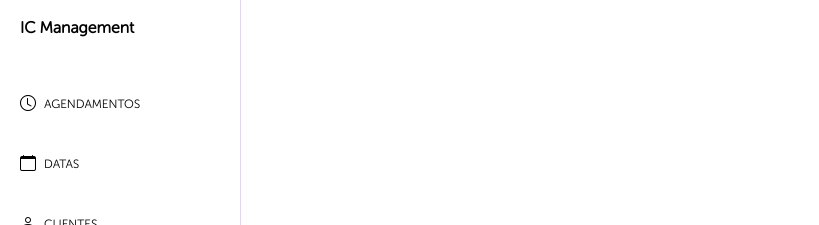
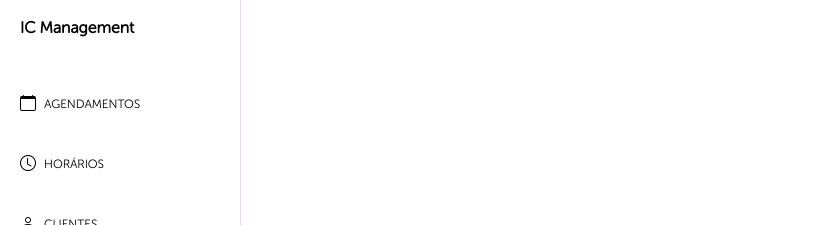
Before and after one commit to gabrielscapim/frontend-management-schedule-your-beauty, a React (Vite) app: page / in a window 1280 px wide. Shown: the top 225 px of the page, without its empty margins (0-819 px from the left). Built offline with nearby package versions, Linux system fonts and the light colour scheme.

Commit message:
feat: side bar for dates route

```diff
--- a/src/components/SideBar/index.tsx
+++ b/src/components/SideBar/index.tsx
@@ -16,23 +16,23 @@ function SideBar() {
           href="/agendamentos"
           style={ location.includes('agendamentos') ? navLocationStyle : {} }
         >
-          <i className="bi bi-clock"> </i>
+          <i className="bi bi-calendar"> </i>
           <h5>
             AGENDAMENTOS
           </h5>
         </a>
         <a
-          href="/"
-          style={ location.includes('gerenciar-datas') ? navLocationStyle : {} }
+          href="/datas"
+          style={ location.includes('datas') ? navLocationStyle : {} }
         >
-          <i className="bi bi-calendar"> </i>
+          <i className="bi bi-clock"> </i>
           <h5>
-            DATAS
+            HORÁRIOS
           </h5>
         </a>
         <a
           href="/"
-          style={ location.includes('cliented') ? navLocationStyle : {} }
+          style={ location.includes('clientes') ? navLocationStyle : {} }
         >
           <i className="bi bi-person"> </i>
           <h5>
@@ -50,7 +50,6 @@ function SideBar() {
         </a>
         <a
           href="/"
-          style={ location.includes('financeiro') ? navLocationStyle : {} }
         >
           <i className="bi bi-box-arrow-right"> </i>
           <h5>
```
